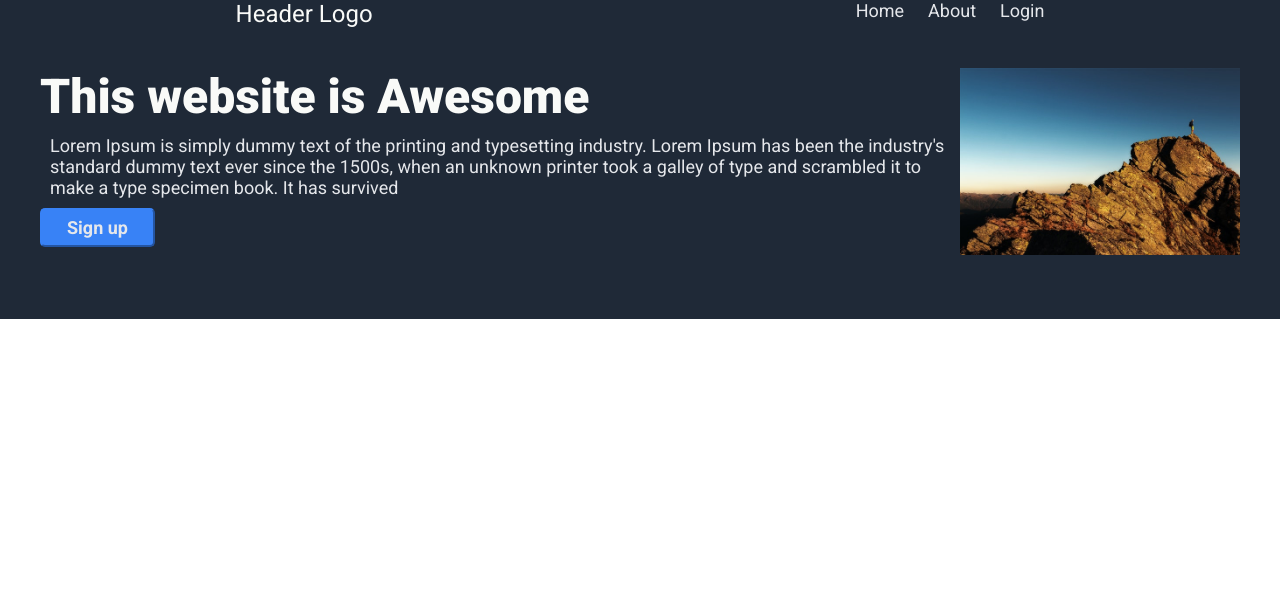
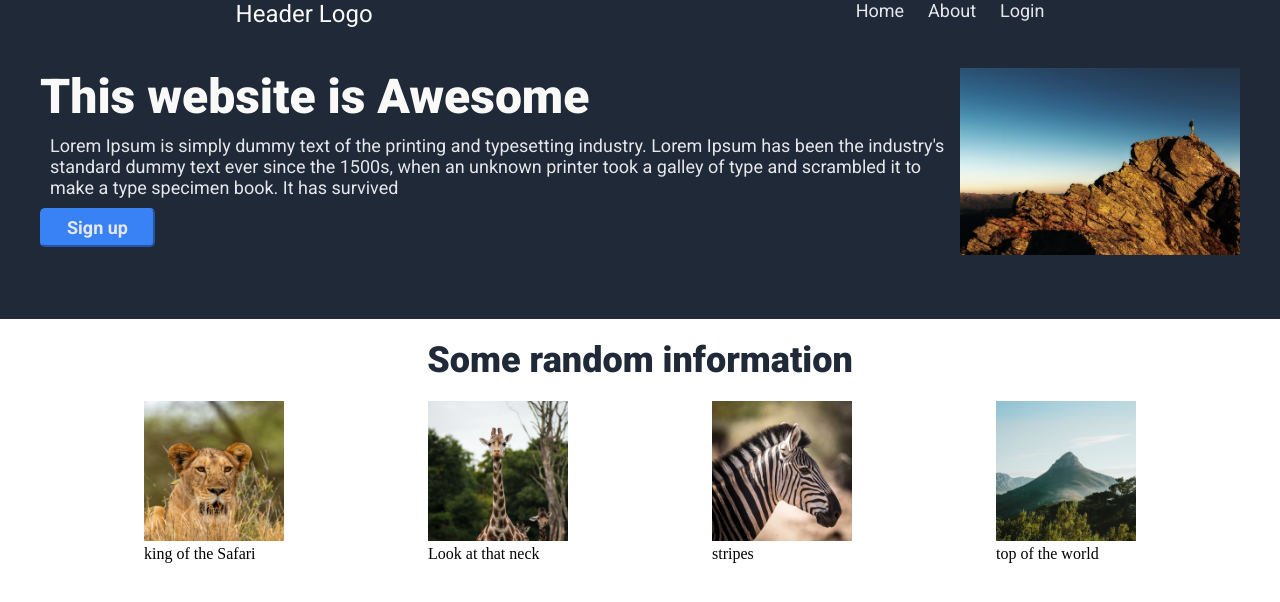
Before and after one commit to minasmike/Landing-Page, a plain HTML site: page index.html in a window 1280 px wide. Drawn offline with Linux system fonts and the light colour scheme.

Commit message:
body half way

```diff
--- a/css/style.css
+++ b/css/style.css
@@ -61,3 +61,15 @@ input{
     padding: 10px;
 
 }
+.body-title{
+    text-align: center;
+    color: #1F2937;
+    font-size: 36px;
+    font-family: 'Roboto', sans-serif;
+    margin: 20px;
+    font-weight: 900;
+}
+.gallary{
+    display: flex;
+    justify-content: space-evenly;
+}
--- a/index.html
+++ b/index.html
@@ -39,6 +39,27 @@
 
 
     </section>
+    <section>
+        <p class="body-title">Some random information</p>
+        <div class="gallary">
+            <div class="gallary1">
+            <div><img src="/img/lion.jpg" width="140px" alt="lion"></div>
+            <p>king of the Safari</p>
+            </div>
+            <div class="gallary2">
+                <div><img src="/img/giraffe.jpg" width="140px" alt="giraffe"></div>
+                <p>Look at that neck</p>
+            </div>
+            <div class="gallary3">
+                <div><img src="img/zebra.jpg" width="140px" alt="zebra"></div>
+                <p>stripes</p>
+            </div>
+            <div class="gallary4">
+                <div><img src="img/mountain.jpg" width="140px" alt="mountain"></div>
+                <p>top of the world</p>
+            </div>
+        </div>
+    </section>
 
 </body>
 </html>
```
Also changed, not shown: img/giraffe.jpg (added), img/lion.jpg (added), img/mountain.jpg (added), img/zebra.jpg (added).
